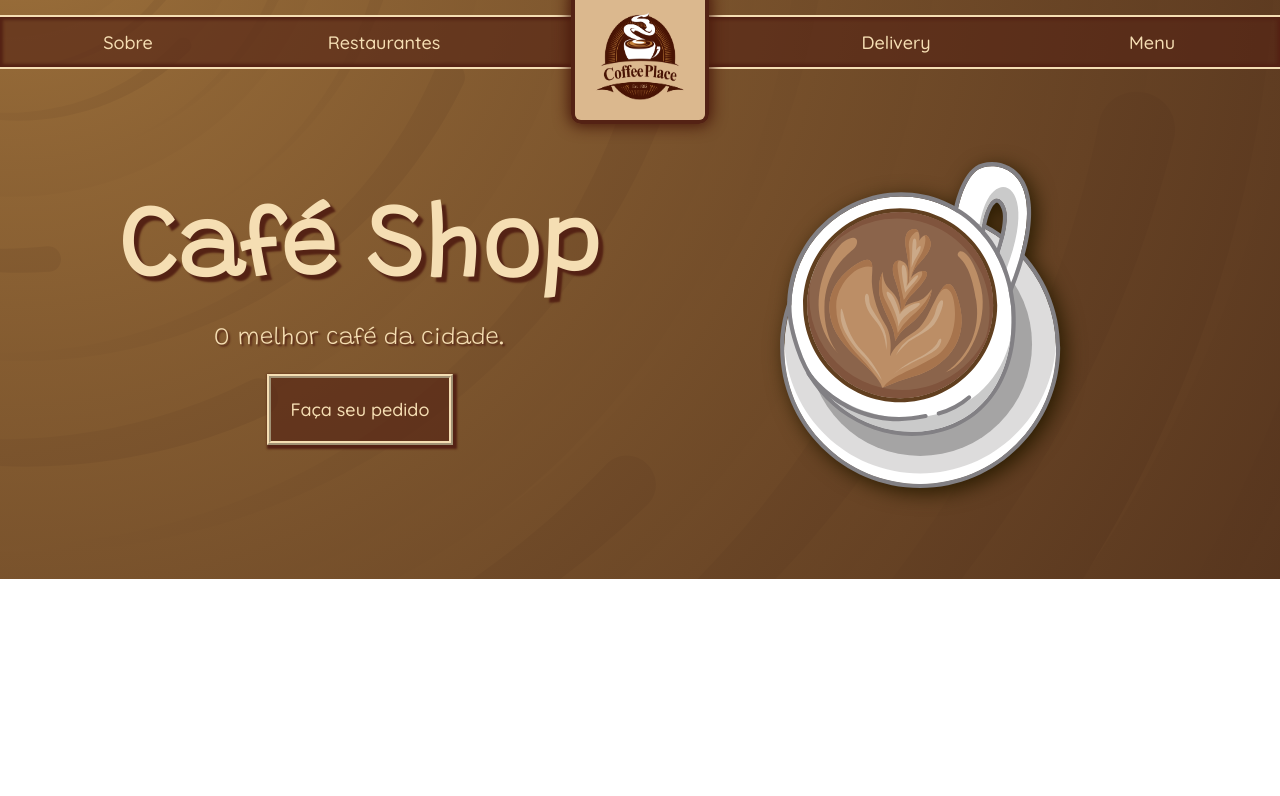
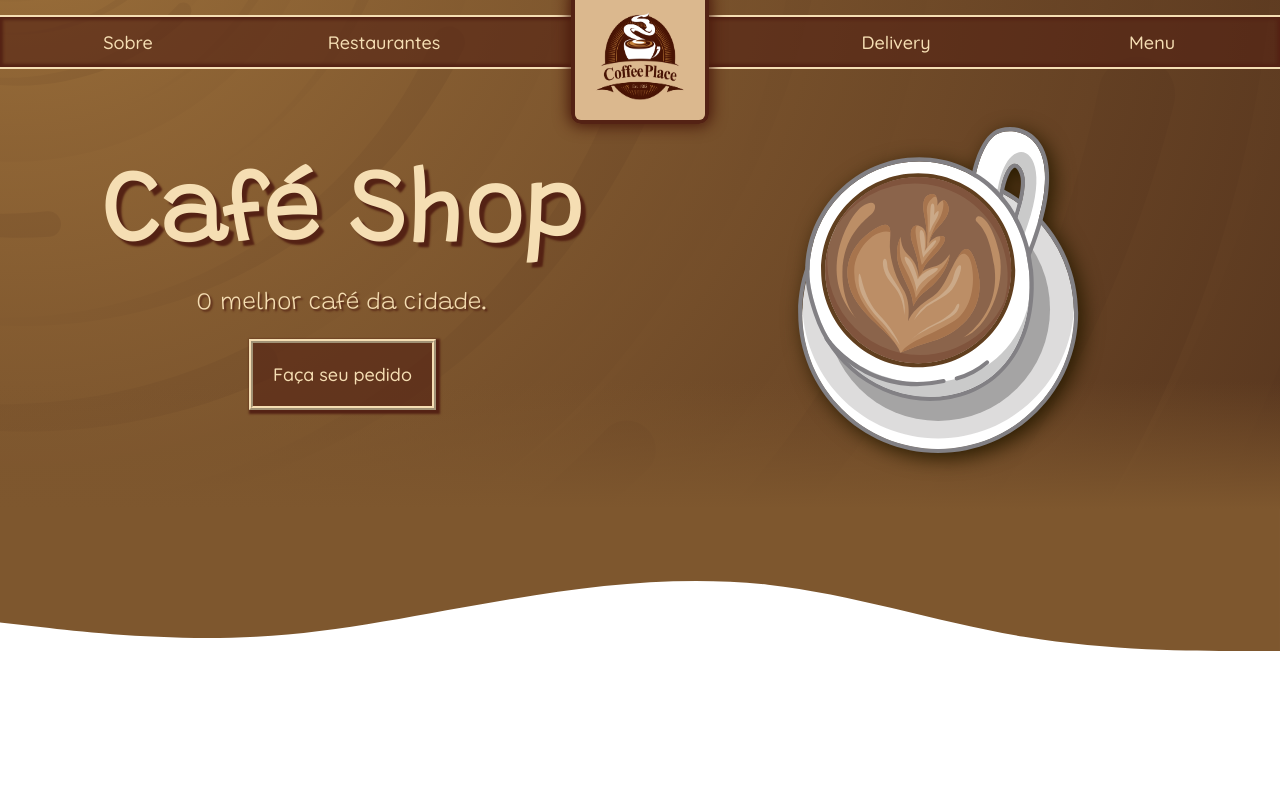
Before and after one commit to felipe-ferr/cafeshop, a plain HTML site: page index.htm in a window 1280 px wide. Drawn offline with Linux system fonts and the light colour scheme.

Commit message:
Adicionado divisão com onda

```diff
--- a/estilo.css
+++ b/estilo.css
@@ -2,7 +2,7 @@ body{
     margin:0;
 }
 .header{
-    background-image: url("imagem/index/headercafe.svg");
+    background: linear-gradient(0deg, rgba(126,87,46,1) 0%, rgba(126,87,46,0) 25%), url("imagem/index/headercafe.svg");
     background-size:100%;
     background-position: center;
     height: auto;
@@ -54,7 +54,7 @@ a.logonav:hover{
     justify-content: center;
     align-items: center;
     width: 100%;
-    padding: 80px;
+    padding: 45px;
     box-sizing: border-box;
 }
 .cafelogocontainer h1{
--- a/index.htm
+++ b/index.htm
@@ -40,6 +40,7 @@
             </div>
 
         </div>
+        <img src="imagem/index/wave.svg">
 
 
 
```
Also changed, not shown: imagem/index/wave.svg (added).
